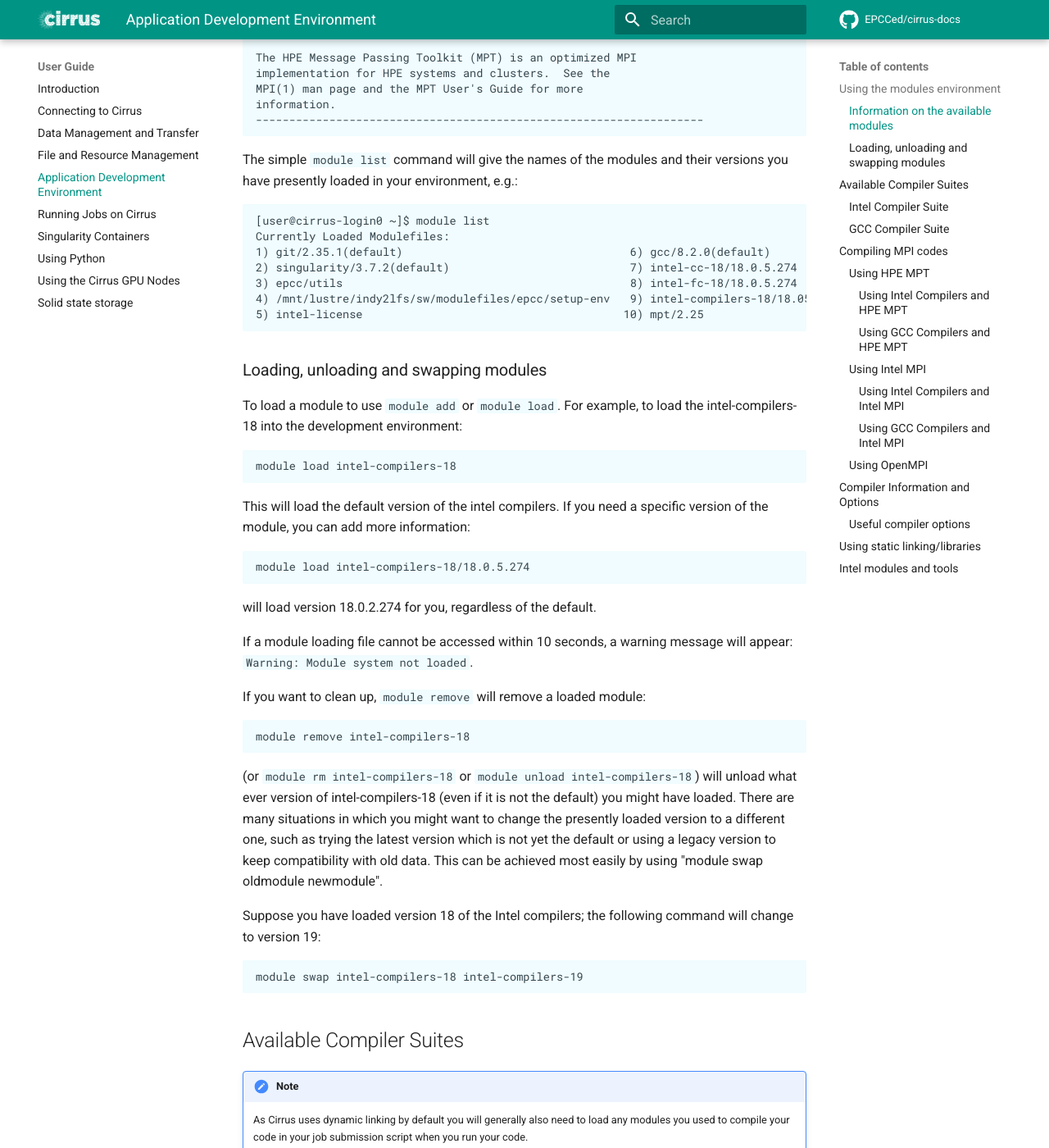
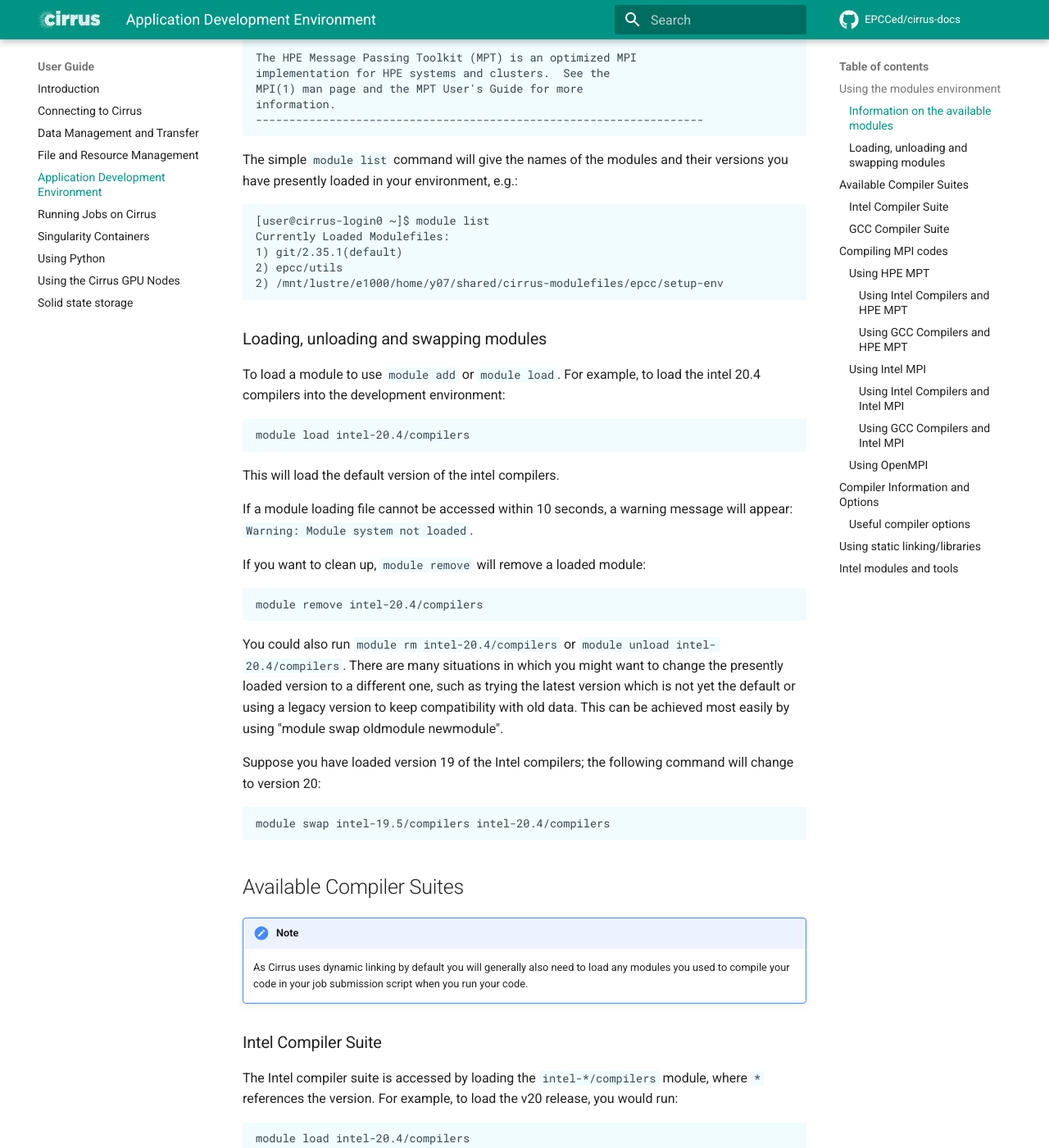
Before and after one commit to EPCCed/cirrus-docs, an MkDocs documentation site: the page built from docs/user-guide/development.md, in a window 1280 px wide and 1400 px high, scrolled down 1305 px. Shown: the whole window at 82% size. Built offline with MkDocs 1.6.1 and Material for MkDocs 9.7.7, drawn with Linux system fonts in a browser that asks for light colours; comment, search, counter and statistics services are not loaded; some of the changed text lies outside the part shown.

Commit message:
E-1000 updates

```diff
--- a/docs/user-guide/development.md
+++ b/docs/user-guide/development.md
@@ -42,10 +42,10 @@
 argument to the `module avail` command. For example, to list all
 available versions of the Intel Compiler type:
 
-    [user@cirrus-login0 ~]$ module avail intel-compilers
+    [user@cirrus-login0 ~]$ module avail intel-*/compilers
 
-    --------------------------------- /mnt/lustre/indy2lfs/sw/modulefiles --------------------------------
-    intel-compilers-18/18.05.274  intel-compilers-19/19.0.0.117
+    --------------------------------- /work/y07/shared/cirrus-modulefiles --------------------------------
+    intel-19.5/compilers  intel-20.4/compilers
 
 If you want more info on any of the modules, you can use the
 `module help` command:
@@ -66,46 +66,37 @@
 
     [user@cirrus-login0 ~]$ module list
     Currently Loaded Modulefiles:
-    1) git/2.35.1(default)                                  6) gcc/8.2.0(default)
-    2) singularity/3.7.2(default)                           7) intel-cc-18/18.0.5.274
-    3) epcc/utils                                           8) intel-fc-18/18.0.5.274
-    4) /mnt/lustre/indy2lfs/sw/modulefiles/epcc/setup-env   9) intel-compilers-18/18.05.274
-    5) intel-license                                       10) mpt/2.25
+    1) git/2.35.1(default)
+    2) epcc/utils
+    2) /mnt/lustre/e1000/home/y07/shared/cirrus-modulefiles/epcc/setup-env
 
 ### Loading, unloading and swapping modules
 
 To load a module to use `module add` or `module load`. For example, to
-load the intel-compilers-18 into the development environment:
+load the intel 20.4 compilers into the development environment:
 
-    module load intel-compilers-18
+    module load intel-20.4/compilers
 
-This will load the default version of the intel compilers. If you need a
-specific version of the module, you can add more information:
-
-    module load intel-compilers-18/18.0.5.274
-
-will load version 18.0.2.274 for you, regardless of the default.
+This will load the default version of the intel compilers.
 
 If a module loading file cannot be accessed within 10 seconds, a warning
 message will appear: `Warning: Module system not loaded`.
 
 If you want to clean up, `module remove` will remove a loaded module:
 
-    module remove intel-compilers-18
+    module remove intel-20.4/compilers
 
-(or `module rm intel-compilers-18` or
-`module unload intel-compilers-18`) will unload what ever version of
-intel-compilers-18 (even if it is not the default) you might have
-loaded. There are many situations in which you might want to change the
+You could also run `module rm intel-20.4/compilers` or `module unload intel-20.4/compilers`.
+There are many situations in which you might want to change the
 presently loaded version to a different one, such as trying the latest
 version which is not yet the default or using a legacy version to keep
 compatibility with old data. This can be achieved most easily by using
 "module swap oldmodule newmodule".
 
-Suppose you have loaded version 18 of the Intel compilers; the following
-command will change to version 19:
+Suppose you have loaded version 19 of the Intel compilers; the following
+command will change to version 20:
 
-    module swap intel-compilers-18 intel-compilers-19
+    module swap intel-19.5/compilers intel-20.4/compilers
 
 ## Available Compiler Suites
 
@@ -119,11 +110,11 @@
 
 ### Intel Compiler Suite
 
-The Intel compiler suite is accessed by loading the `intel-compilers-*`
-and `intel-*/compilers` modules, where `*` references the version. For
-example, to load the 2019 release, you would run:
+The Intel compiler suite is accessed by loading the `intel-*/compilers`
+module, where `*` references the version. For example, to load the v20
+release, you would run:
 
-    module load intel-compilers-19
+    module load intel-20.4/compilers
 
 Once you have loaded the module, the compilers are available as:
 
@@ -137,10 +128,10 @@
 ### GCC Compiler Suite
 
 The GCC compiler suite is accessed by loading the `gcc/*` modules, where
-`*` again is the version. For example, to load version 8.2.0 you would
+`*` again is the version. For example, to load version 10.2.0 you would
 run:
 
-    module load gcc/8.2.0
+    module load gcc/10.2.0
 
 Once you have loaded the module, the compilers are available as:
 
@@ -193,9 +184,9 @@
 #### Using Intel Compilers and HPE MPT
 
 Once you have loaded the MPT module you should next load the Intel
-compilers module you intend to use (e.g. `intel-compilers-19`):
+compilers module you intend to use (e.g. `intel-20.4/compilers`):
 
-    module load intel-compilers-19
+    module load intel-20.4/compilers
 
 The compiler wrappers are then available as
 
@@ -243,9 +234,9 @@
 Although HPE MPT remains the default MPI library and we recommend that
 first attempts at building code follow that route, you may also choose
 to use Intel MPI if you wish. To use these, load the appropriate
-`intel-mpi` module, for example `intel-mpi-19`:
+MPI module, for example `intel-20.4/mpi`:
 
-    module load intel-mpi-19
+    module load intel-20.4/mpi
 
 Please note that the name of the wrappers to use when compiling with
 Intel MPI depends on whether you are using the Intel compilers or GCC.
@@ -260,40 +251,12 @@
 
 
 
-
-
-!!! Note
-
-
-	Using Intel MPI 18 can cause warnings in your output similar to
-	`no hfi units are available` or
-	`The /dev/hfi1_0 device failed to appear`. These warnings can be safely
-	ignored, or, if you would prefer to prevent them, you may add the line
-
-    	export I_MPI_FABRICS=shm:ofa
-
-	to your job scripts after loading the Intel MPI 18 module.
-
-
-
-
-
-!!! Note
-
-
-
-	When using Intel MPI 18, you should always launch MPI tasks with `srun`,
-	the supported method on Cirrus. Launches with `mpirun` or `mpiexec` will
-	likely fail.
-
-
-
 #### Using Intel Compilers and Intel MPI
 
 After first loading Intel MPI, you should next load the appropriate
-`intel-compilers` module (e.g. `intel-compilers-19`):
+Intel compilers module (e.g. `intel-20.4/compilers`):
 
-    module load intel-compilers-19
+    module load intel-20.4/compilers
 
 You may then use the following MPI compiler wrappers:
 
@@ -328,7 +291,7 @@
 NVIDIA GPU device driver. See the link below for an example how an OpenMPI
 build is configured.
 
-[Build instructions for OpenMPI 4.1.5 on Cirrus](https://github.com/hpc-uk/build-instructions/blob/main/libs/openmpi/build_openmpi_4.1.5_cirrus_gcc8.md)
+[Build instructions for OpenMPI 4.1.6 on Cirrus](https://github.com/hpc-uk/build-instructions/blob/main/libs/openmpi/build_openmpi_4.1.6_cirrus_gcc10.md)
 
 All this means we build can OpenMPI such that it supports direct GPU-to-GPU communications
 using the NVLink intra-node GPU comm links (and inter-node GPU comms are direct to Infiniband
@@ -442,8 +405,6 @@
 
 The different available compiler versions are:
 
-- `intel-*/18.0.5.274` Intel 2018 Update 4
-- `intel-*/19.0.0.117` Intel 2019 Initial release
 - `intel-19.5/*` Intel 2019 Update 5
 - `intel-20.4/*` Intel 2020 Update 4
 
--- a/mkdocs.yml
+++ b/mkdocs.yml
@@ -68,7 +68,7 @@
     - "Intel MKL: BLAS, LAPACK, ScaLAPACK": software-libraries/intel_mkl.md
     - "HDF5": software-libraries/hdf5.md
   - "Software Tools":
-    - "Debugging using Arm DDT": software-tools/ddt.md
+    - "Debugging using Linaro DDT": software-tools/ddt.md
     - "Profiling using Scalasca": software-tools/scalasca.md
     - "Intel VTune": software-tools/intel-vtune.md
   - "References and further reading": user-guide/reading.md
```
Also changed, not shown: docs/software-tools/ddt.md (+13 -13 lines), docs/user-guide/gpu.md (+12 -14 lines), docs/user-guide/python.md (+14 -15 lines), docs/user-guide/singularity.md (+10 -10 lines).
